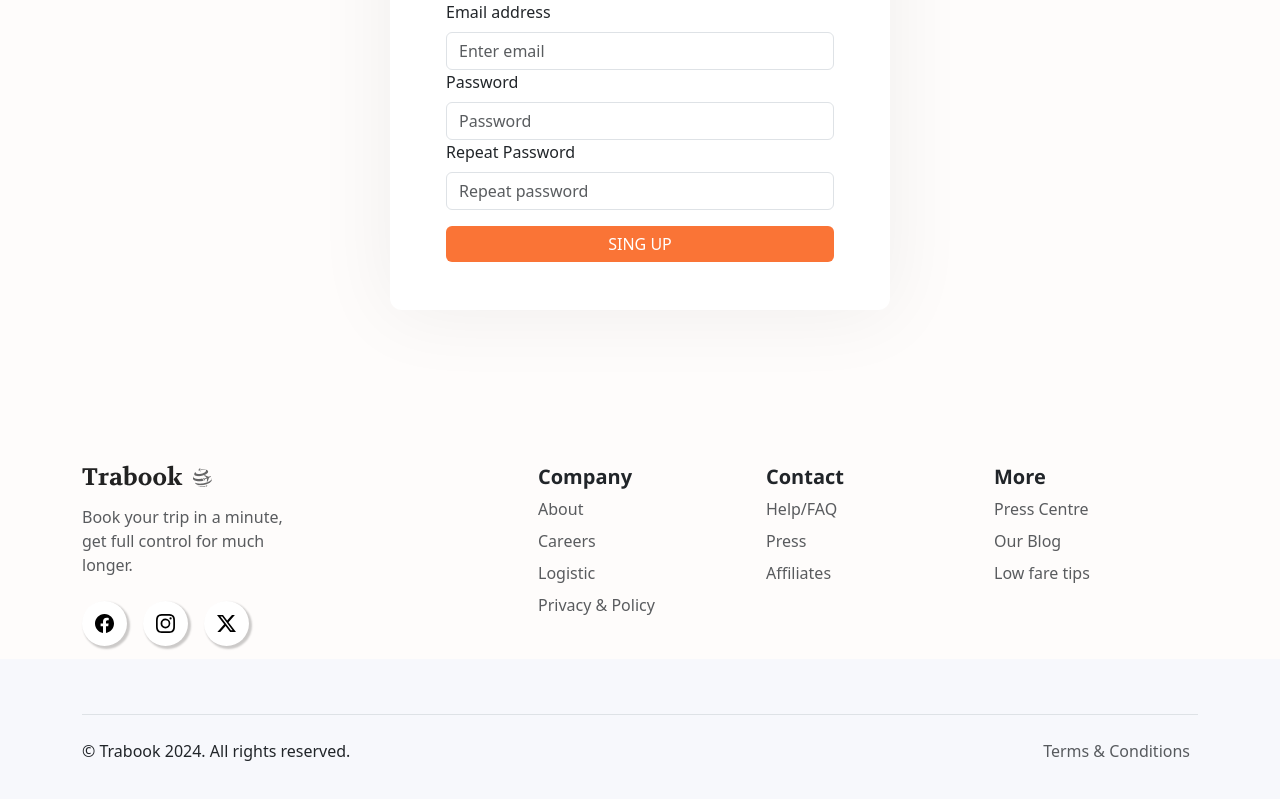
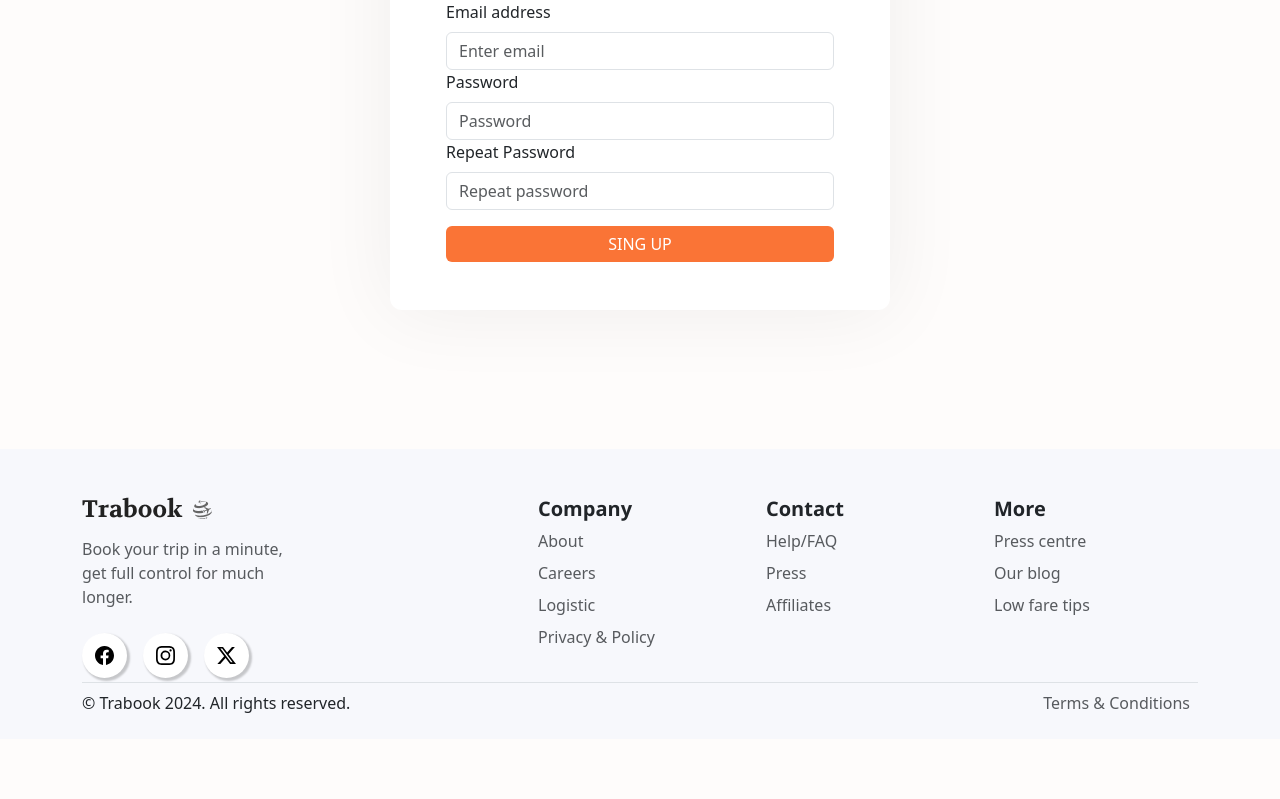
Before and after one commit to Juanflpz/Trabook-Responsive-Project, a React (Create React App) app: page /register in a window 1280 px wide. Shown: the part 479-1278 px from the top of the page. After the commit the page ends 1218 px from the top, so only its background shows below. Built offline with nearby package versions, Linux system fonts and the light colour scheme.

Commit message:
feat(0): :art: Footer and Suscribe-box prototypes being implemented

```diff
--- a/src/App.css
+++ b/src/App.css
@@ -35,12 +35,6 @@ body {
   left: 0;
   width: 100%; /* Toma el ancho completo del contenedor */
   opacity: 1; /* Opacidad de la imagen encima */
-}
-
-footer {
-  width: 100%;
-  height: 898px;
-  background: linear-gradient(to bottom, transparent 210px, #F7F8FC 210px);
 }
 
 .brand-footer {
--- a/src/Components/Footer.jsx
+++ b/src/Components/Footer.jsx
@@ -5,13 +5,13 @@ import 'bootstrap/dist/css/bootstrap.min.css';
 export default function Footer({props}) {
     return (
         <footer>
-            <div className="container">
-                <div className="row justify-content-center py-3">
-                    <div className="col-sm-6 col-md mb-4">
+            <div className="container pt-5">
+                <div className="row justify-content-center">
+                    <div className="col-sm-6 col-md">
                         <a href="/" className="d-flex align-items-center mb-3 link-body-emphasis text-decoration-none">
                             <img src={require(`../images/img/${props.image}`)} alt="Trabook logo" />
                         </a>
-                        <p className="text-body-secondary">Book your trip in a minute, get full control for much longer.</p>
+                        <p className="text-body-secondary">{props.slogan}</p>
                         <div className="social-media d-flex gap-3 pt-2 pb-1 justify-content-start">
                             <a href="#" className="btn">
                                 <svg xmlns="http://www.w3.org/2000/svg" width="16" height="16" fill="currentColor" class="bi bi-facebook" viewBox="0 0 16 16">
@@ -35,16 +35,16 @@ export default function Footer({props}) {
                         <h5>Company</h5>
                         <ul className="nav flex-column">
                             <li className="nav-item mb-2">
-                                <a href="#" className="nav-link p-0 text-body-secondary">About</a>
+                                <a href="#" className="nav-link p-0 text-body-secondary">{props.company_item_1}</a>
                             </li>
                             <li className="nav-item mb-2">
-                                <a href="#" className="nav-link p-0 text-body-secondary">Careers</a>
+                                <a href="#" className="nav-link p-0 text-body-secondary">{props.company_item_2}</a>
                             </li>
                             <li className="nav-item mb-2">
-                                <a href="#" className="nav-link p-0 text-body-secondary">Logistic</a>
+                                <a href="#" className="nav-link p-0 text-body-secondary">{props.company_item_3}</a>
                             </li>
                             <li className="nav-item mb-2">
-                                <a href="#" className="nav-link p-0 text-body-secondary">Privacy & Policy</a>
+                                <a href="#" className="nav-link p-0 text-body-secondary">{props.company_item_4}</a>
                             </li>
                         </ul>
                     </div>
@@ -52,13 +52,13 @@ export default function Footer({props}) {
                         <h5>Contact</h5>
                         <ul className="nav flex-column">
                             <li className="nav-item mb-2">
-                                <a href="#" className="nav-link p-0 text-body-secondary">Help/FAQ</a>
+                                <a href="#" className="nav-link p-0 text-body-secondary">{props.contact_item_1}</a>
                             </li>
                             <li className="nav-item mb-2">
-                                <a href="#" className="nav-link p-0 text-body-secondary">Press</a>
+                                <a href="#" className="nav-link p-0 text-body-secondary">{props.contact_item_2}</a>
                             </li>
                             <li className="nav-item mb-2">
-                                <a href="#" className="nav-link p-0 text-body-secondary">Affiliates</a>
+                                <a href="#" className="nav-link p-0 text-body-secondary">{props.contact_item_3}</a>
                             </li>
                         </ul>
                     </div>
@@ -66,18 +66,18 @@ export default function Footer({props}) {
                         <h5>More</h5>
                         <ul className="nav flex-column">
                             <li className="nav-item mb-2">
-                                <a href="#" className="nav-link p-0 text-body-secondary">Press Centre</a>
+                                <a href="#" className="nav-link p-0 text-body-secondary">{props.more_item_1}</a>
                             </li>
                             <li className="nav-item mb-2">
-                                <a href="#" className="nav-link p-0 text-body-secondary">Our Blog</a>
+                                <a href="#" className="nav-link p-0 text-body-secondary">{props.more_item_2}</a>
                             </li>
                             <li className="nav-item mb-2">
-                                <a href="#" className="nav-link p-0 text-body-secondary">Low fare tips</a>
+                                <a href="#" className="nav-link p-0 text-body-secondary">{props.more_item_3}</a>
                             </li>
                         </ul>
                     </div>
                 </div>
-                <div className="d-flex flex-column flex-sm-row justify-content-between py-4 my-4 border-top">
+                <div className="d-flex flex-column flex-sm-row justify-content-between py-2 border-top">
                     <p>© Trabook 2024. All rights reserved.</p>
                     <a href="#" className="nav-link px-2 text-body-secondary">Terms & Conditions</a>
                 </div>
--- a/src/Props/FooterProps.js
+++ b/src/Props/FooterProps.js
@@ -1,5 +1,16 @@
 const data = {
     image: 'Logo.png',
+    slogan: 'Book your trip in a minute, get full control for much longer.',
+    company_item_1: 'About',
+    company_item_2: 'Careers',
+    company_item_3: 'Logistic',
+    company_item_4: 'Privacy & Policy',
+    contact_item_1: 'Help/FAQ',
+    contact_item_2: 'Press',
+    contact_item_3: 'Affiliates',
+    more_item_1: 'Press centre',
+    more_item_2: 'Our blog',
+    more_item_3: 'Low fare tips',
 };
 
 export default data;
--- a/src/styles/Footer.css
+++ b/src/styles/Footer.css
@@ -1,3 +1,7 @@
+footer {
+    background-color: #F7F8FC !important;
+}
+
 .social-media a {
     background-color: white;
     border-radius: 50%;
@@ -33,3 +37,15 @@ footer h5 {
     width: 100%; /* Ajusta el tamaño del ícono para que llene el círculo */
     height: auto; /* Ajusta el tamaño del ícono para que llene el círculo */
 }
+
+footer ul li:hover {
+    text-shadow: 0.5px 0.5px 2px rgba(203, 90, 10, 0.6);
+}
+
+/*
+footer {
+    width: 100%;
+    height: 898px;
+    background: linear-gradient(to bottom, transparent 210px, #F7F8FC 210px);
+}
+*/
--- a/src/styles/Subscribe.css
+++ b/src/styles/Subscribe.css
@@ -1,7 +1,7 @@
 #subscribe-box {
     position: relative;
     border: solid 1 black;
-    margin-bottom: 100px;
+    margin-bottom: 4rem;
     padding: 0;
     background-color: #FA7436;
     color: white;
```
